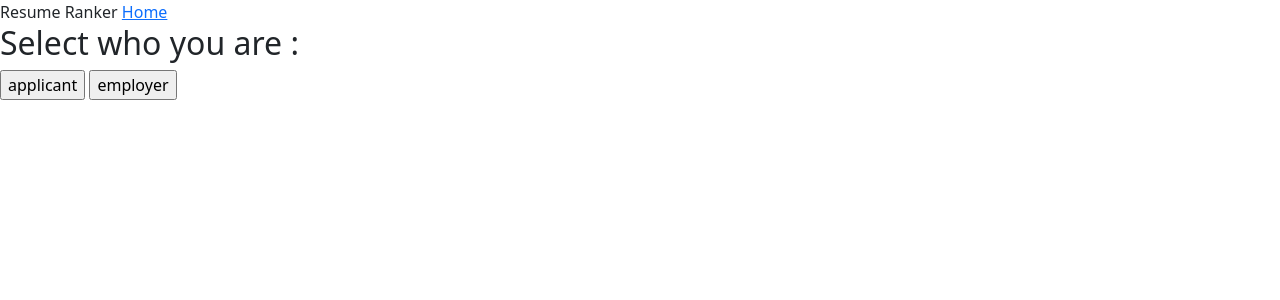
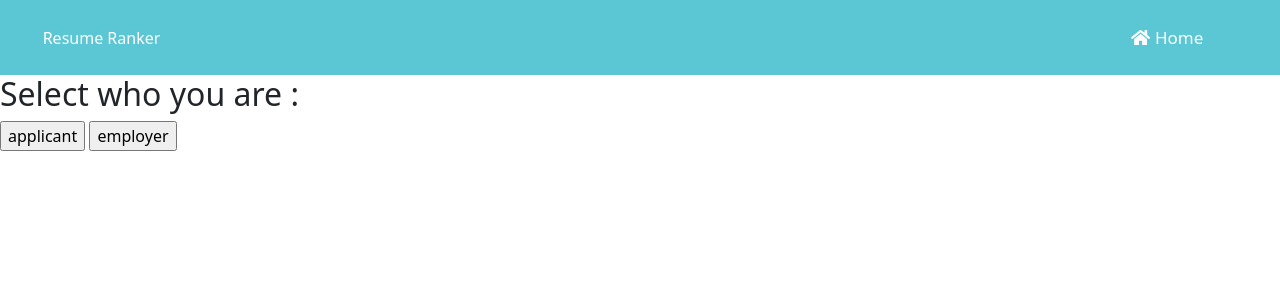
Before and after one commit to neha5-20/Resume-screening-and-ranking, a Flask app: page /profile in a window 1280 px wide. Shown: the top 300 px of the page. Run offline with Flask 2, Linux system fonts and the light colour scheme; parts of the project's set-up code (start-up, migrations or seed data) failed here and were passed over; some libraries are stand-ins or nearby versions.

Commit message:
css added

```diff
--- /dev/null
+++ b/static/css/base.css
@@ -0,0 +1,53 @@
+.mainContainer{
+    height: 75px;
+    width: 100vw;
+    background-color:rgb(91, 199, 213);
+    display: flex;
+    align-items: center;
+}
+
+.mainContainer > nav{
+    height:50%;
+    width: 100%;
+    /* background-color:pink; */
+    display: flex;
+    justify-content: space-evenly;
+    align-items: center;
+}
+
+nav > span{
+    width: 40%;
+    /* background-color:blanchedalmond; */
+    height: 100%;
+    display: flex;
+    align-items: center;
+    color: #fff
+
+
+}
+
+.link{
+    width: 50%;
+    height: 100%;
+    /* background-color:orange; */
+    display: flex;
+    justify-content: right;
+}
+
+
+.link > span{
+    width: 100px;
+    height:100%;
+    /* background-color:yellow; */
+    display: flex;
+    align-items: center;
+    justify-content: center;
+    font-size:17px;
+    margin-right: 20px;
+    padding: 10px;
+}
+span > a{
+    text-decoration: none;
+    cursor: pointer;
+    color:white;
+}
--- a/templates/base.html
+++ b/templates/base.html
@@ -5,19 +5,28 @@
 	<meta http-equiv="X-UA-Compatible" content="IE=edge">
 	<meta name="viewport" content="width=device-width, initial-scale=1.0">
 	<title>{% block title %}{% endblock %}</title>
+	<link rel="preconnect" href="https://fonts.googleapis.com">
+    <link rel="preconnect" href="https://fonts.gstatic.com" crossorigin>
+    <link href="https://fonts.googleapis.com/css2?family=Josefin+Sans&display=swap" rel="stylesheet">
+	<script src="https://kit.fontawesome.com/f2ac4c3ba6.js" crossorigin="anonymous"></script>
 	<link href="https://cdn.jsdelivr.net/npm/bootstrap@5.0.0/dist/css/bootstrap.min.css" rel="stylesheet" integrity="sha384-wEmeIV1mKuiNpC+IOBjI7aAzPcEZeedi5yW5f2yOq55WWLwNGmvvx4Um1vskeMj0" crossorigin="anonymous">
     <link rel="stylesheet" href="https://use.fontawesome.com/releases/v5.0.10/css/all.css">
+	<link rel="stylesheet" href="../static/css/base.css">
+	<link rel="stylesheet" href="../static/css/index.css">
 	{% block style %}{% endblock %}
 </head>
 <body>
 	<div class="mainContainer">
 		<nav>
 			<span>Resume Ranker</span>
-			<span><a href="/{{ session['profile'] }}">Home</a></span>
-			{% block nav %}{% endblock %}
-			{% if session['user_name'] %}
-				<span><a href="/logout">Logout</a></span>
-			{% endif %}
+			<div class="link">
+				<span><a href="/{{ session['profile'] }}"><i class="fa fa-home"></i>  Home</a></span>
+				{% block nav %}{% endblock %}
+				{% if session['user_name'] %}
+					<span><a href="/logout">Logout</a></span>
+				{% endif %}
+			</div>
+
 		</nav>
 	</div>
 	{% block content %}{% endblock %}
--- a/templates/template.html
+++ b/templates/template.html
@@ -6,7 +6,6 @@
 {% endblock %}
 
 {% block style %}
-<link rel="stylesheet" href="static/css/style.css">nk
 {% endblock %}
 
 {% block content %}
```
Also changed, not shown: static/css/index.css (added, +75 -0 lines), templates/index.html (+12 -9 lines), 1 other file.
